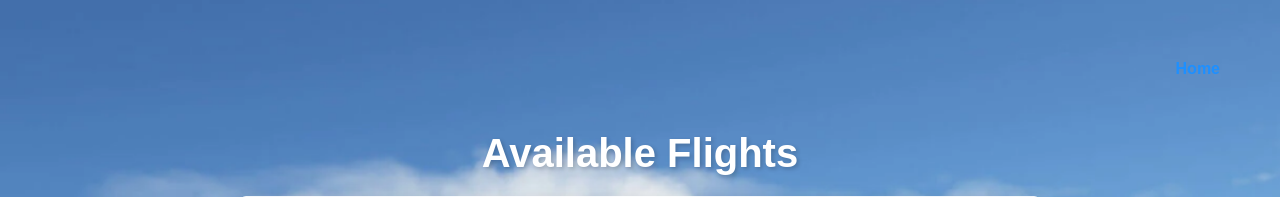
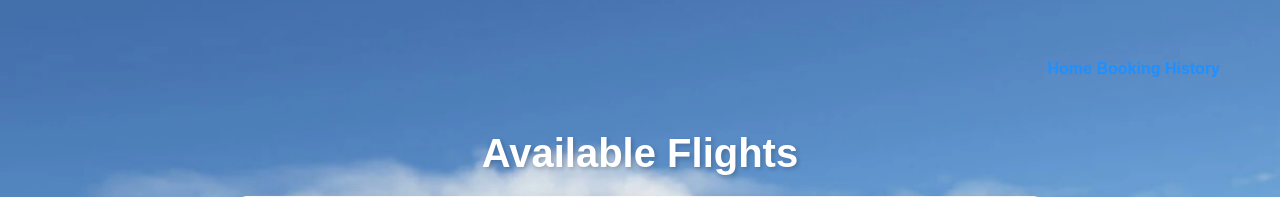
Before and after one commit to icsbillwei/Group11-SI, a Flask app: template templates/flight_results.html in a window 1280 px wide. Shown: the top 197 px of the page. Run offline with Flask 3, Linux system fonts and the light colour scheme; the template is opened without the code that fills it: values that come from a table or form of the project are taken from there, others are empty; data comes from the database, SQL or seed files in the repository.

Commit message:
add Booking History page link

```diff
--- a/templates/flight_results.html
+++ b/templates/flight_results.html
@@ -105,6 +105,7 @@
             </div>
             <div class="dropdown-menu" id="dropdownMenu">
                 <a href="{{ url_for('book_flight') }}">Home</a>
+                <a href="{{ url_for('booking_history') }}">Booking History</a>
                 <!-- add more links here as needed -->
             </div>
         </div>
```
